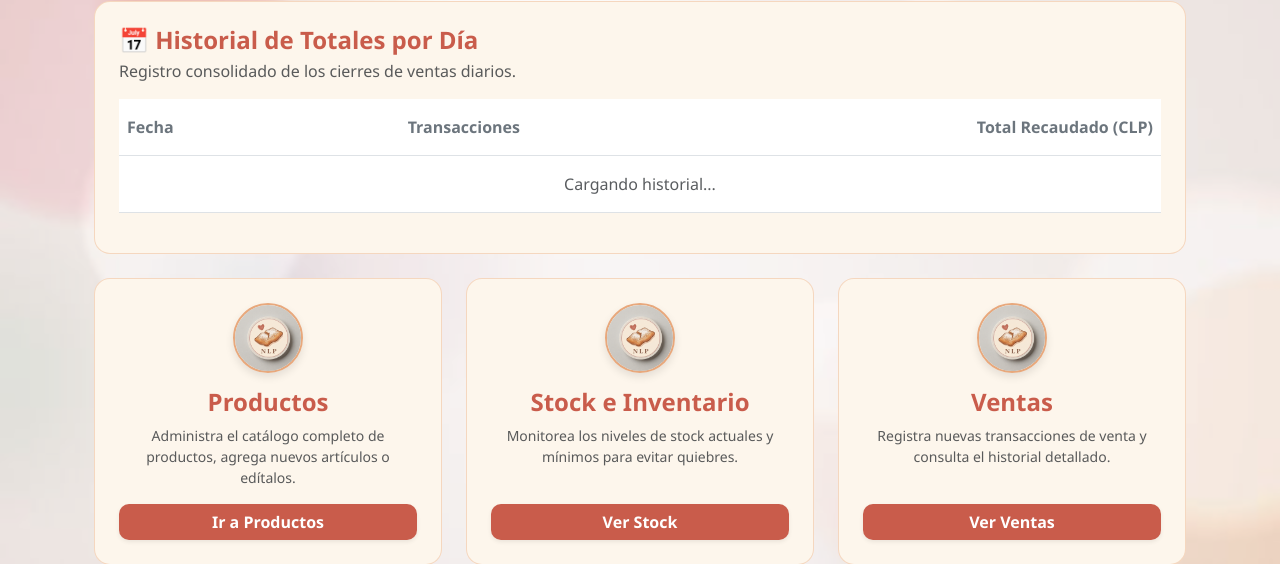
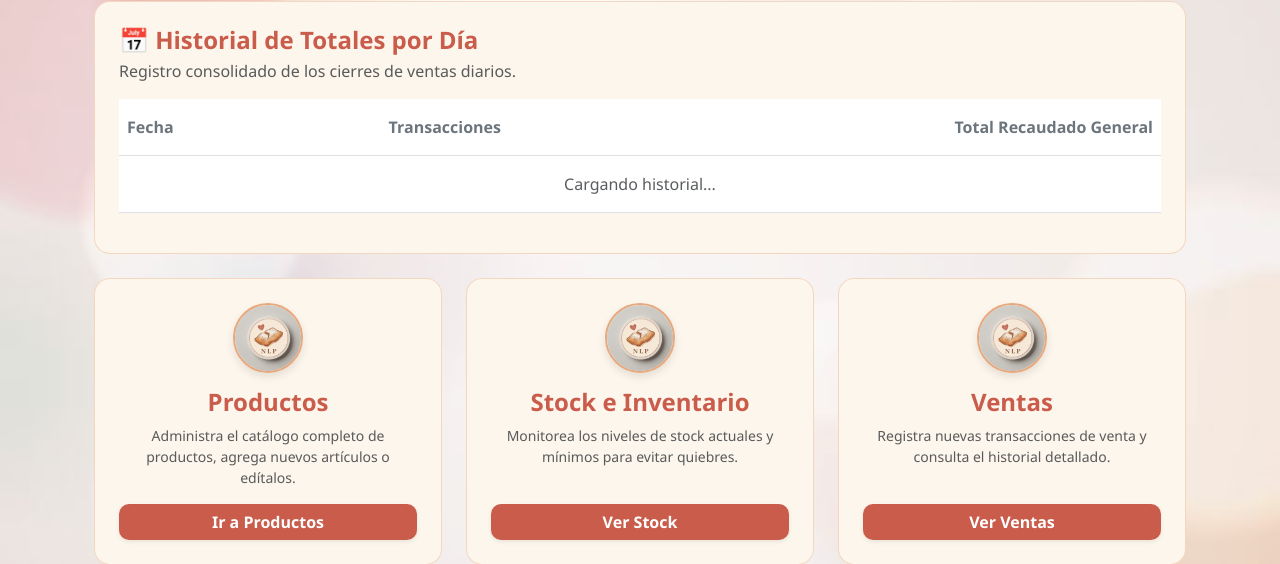
Before and after one commit to samuelalmao0402-art/Negocio, a Django app: template Negocioapp/templates/Negocioapp/inicio.html in a window 1280 px wide. Shown: the part 939-1503 px from the top of the page. Run offline with Django 3.2, Linux system fonts and the light colour scheme; the template is opened without the code that fills it, so the values that code supplies are empty.

Commit message:
Arreglo en explicacion de html

```diff
--- a/Negocioapp/templates/Negocioapp/inicio.html
+++ b/Negocioapp/templates/Negocioapp/inicio.html
@@ -161,7 +161,7 @@
                             <tr>
                                 <th class="py-3 text-secondary">Fecha</th>
                                 <th class="text-center py-3 text-secondary">Transacciones</th>
-                                <th class="text-end py-3 text-secondary">Total Recaudado (CLP)</th>
+                                <th class="text-end py-3 text-secondary">Total Recaudado General</th>
                             </tr>
                         </thead>
                         <tbody id="tablaHistorialVentas">
```
